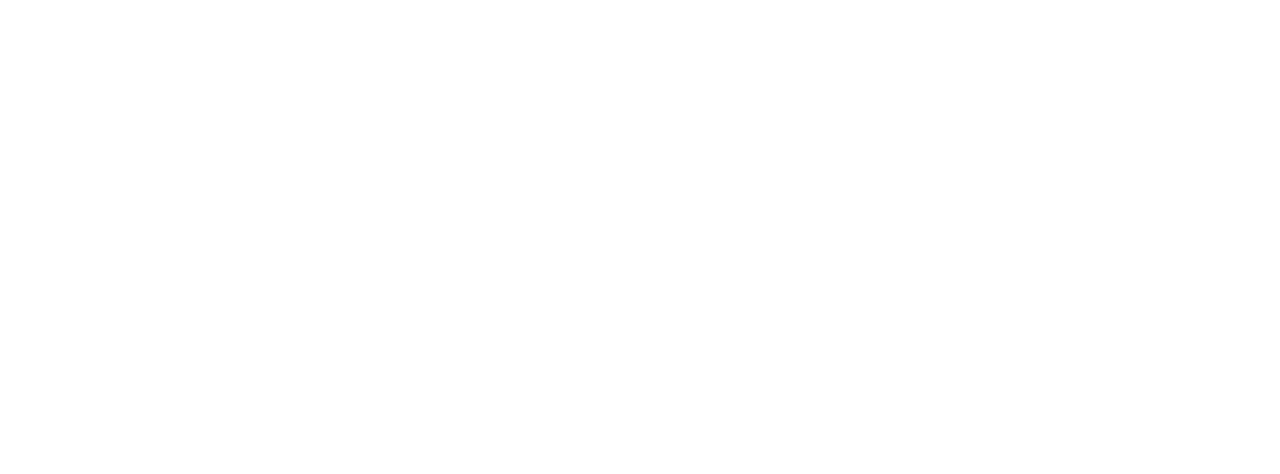
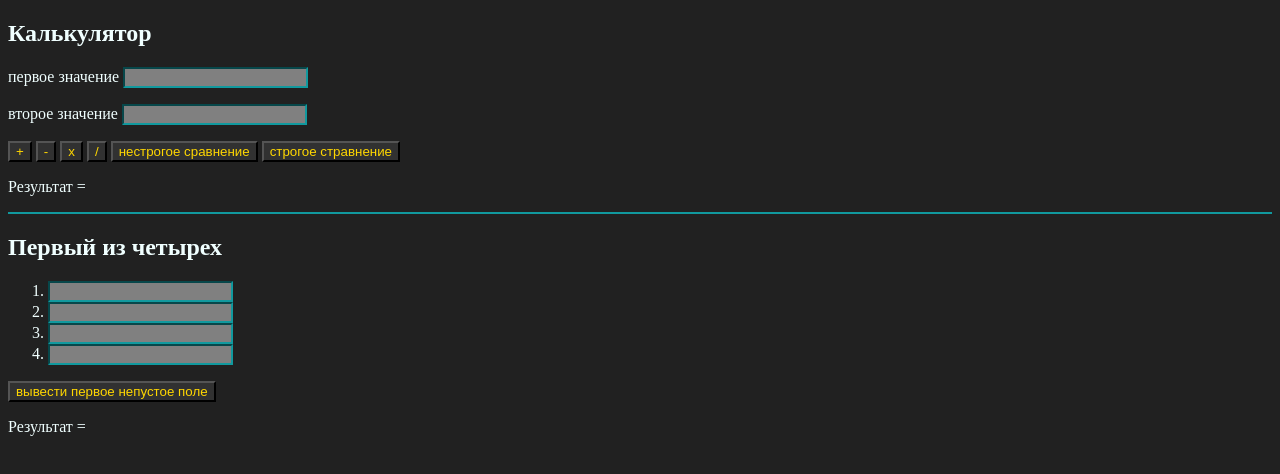
Before and after one commit to vladimirocky/learn4level2, a plain HTML site: page index.html in a window 1280 px wide. Drawn offline with Linux system fonts and the light colour scheme.

Commit message:
add struct

```diff
--- a/index.html
+++ b/index.html
@@ -1,10 +1,35 @@
 <!DOCTYPE html>
 <html lang="en">
 <head>
+    <link rel="stylesheet" href="style.css">
     <meta charset="UTF-8">
     <title>learn4level2</title>
+    <script src="script.js"></script>
 </head>
-<body>
-
+<body id="bod">
+    <div>
+        <h2> Калькулятор </h2>
+        <p> первое значение <input type="text" id="value1"></p>
+        <p> второе значение <input type="text" id="value2"></p>
+        <button onclick="plus()">+</button>
+        <button onclick="minus()">-</button>
+        <button onclick="multiplication()">x</button>
+        <button onclick="division()">/</button>
+        <button onclick="my_compare()">нестрогое сравнение</button>
+        <button onclick="my_strong()">строгое стравнение</button>
+        <p>Результат =  <span id="res1"></span></p>
+    </div>
+    <hr>
+    <div>
+        <h2> Первый из четырех </h2>
+        <ol>
+            <li><input type="text" id="val1"></li>
+            <li><input type="text" id="val2"></li>
+            <li><input type="text" id="val3"></li>
+            <li><input type="text" id="val4"></li>
+        </ol>
+        <button onclick="logic_operators()">вывести первое непустое поле</button>
+        <p>Результат =  <span id="res2"></span></p>
+    </div>
 </body>
 </html>
--- a/script.js
+++ b/script.js
@@ -0,0 +1,17 @@
+function  plus(){
+
+}function minus(){
+
+}
+function multiplication(){
+
+}
+function division(){
+
+}
+function my_compare(){
+
+}
+function my_strong(){
+
+}
--- /dev/null
+++ b/style.css
@@ -0,0 +1,20 @@
+#bod {
+    background: #212121;
+    color: azure;
+    font-family: "Bookman Old Style";
+}
+input {
+    background: gray;
+    color: azure;
+    border-color: #11999e;
+    text-align: center;
+}
+button {
+    background: #313131;
+    color: gold;
+}
+hr {
+    border: none;
+    height: 2px;
+    background-color:#11999e;
+}
```
Also changed, not shown: 1 other file.
